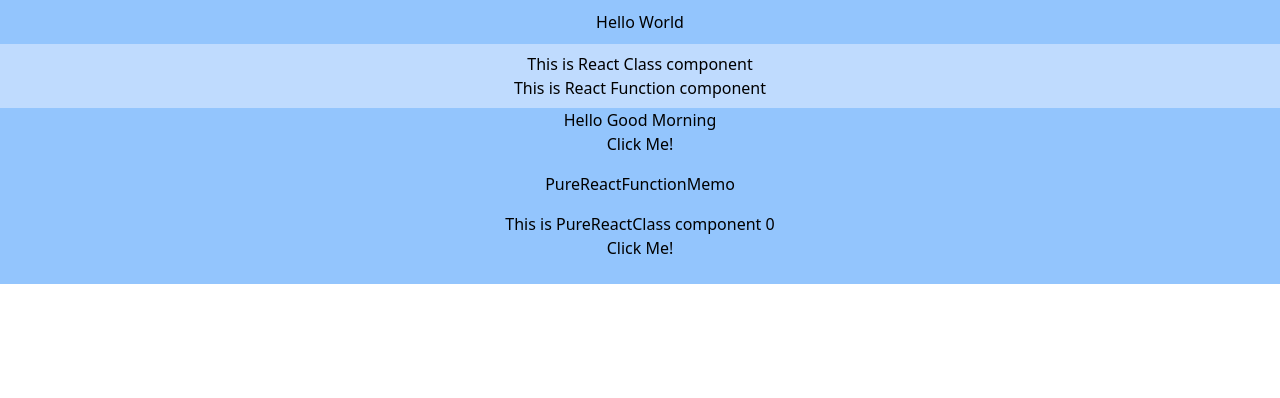
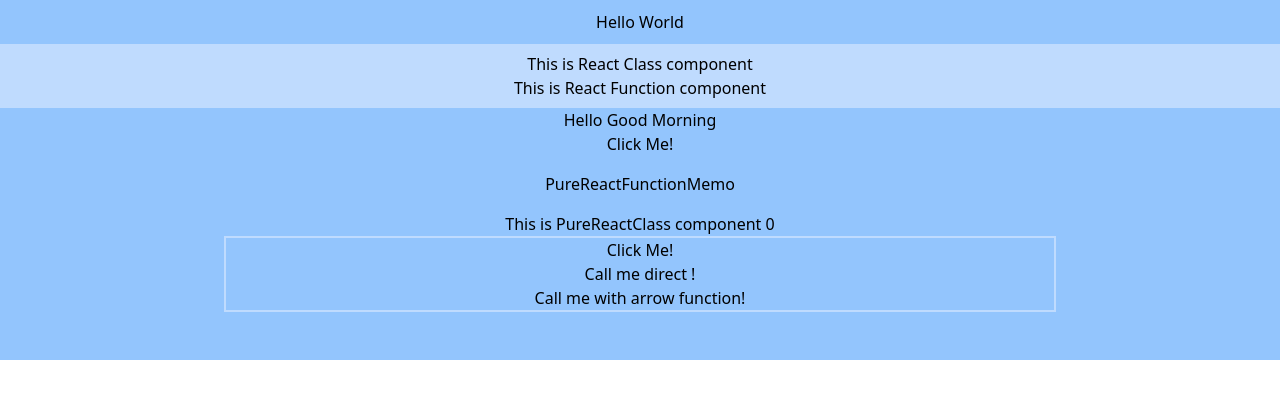
Before and after one commit to ajinkyakhandar/React-Tutorial, a React (Create React App) app in the folder react-tutorial/: page / in a window 1280 px wide. Shown: the top 398 px of the page. Built offline with nearby package versions, Linux system fonts and the light colour scheme.

Commit message:
event handlers in JSX

```diff
--- a/react-tutorial/src/PureComponent/PureReactClass.js
+++ b/react-tutorial/src/PureComponent/PureReactClass.js
@@ -8,14 +8,36 @@ class PureReactClass extends React.PureComponent {
     };
   }
 
+  calledMe() {
+    console.log("called me!");
+  }
+
   render() {
     console.log("PureReactClass called!");
 
     return (
       <>
-        <span>This is PureReactClass component {this.state.counter}</span><br/>
+        <span>This is PureReactClass component {this.state.counter}</span>
+        <br />
         {/* callback function as an argument of setState() */}
-        <button onClick={() => this.setState({counter:this.state.counter + 1},()=>console.log("PureReactClass counter updated!")) }>Click Me!</button>
+        <div className="border-blue-200 border-2 mx-56">
+          <button
+            onClick={() =>
+              this.setState({ counter: this.state.counter + 1 }, () =>
+                console.log("PureReactClass counter updated!")
+              )
+            }
+          >
+            Click Me!
+          </button>
+          <br />
+          <button onClick={this.calledMe}>Call me direct !</button>
+          <br />
+          <button onClick={() => this.calledMe()}>
+            Call me with arrow function!
+          </button>
+        </div>
+
         <br />
         <br />
       </>
```
